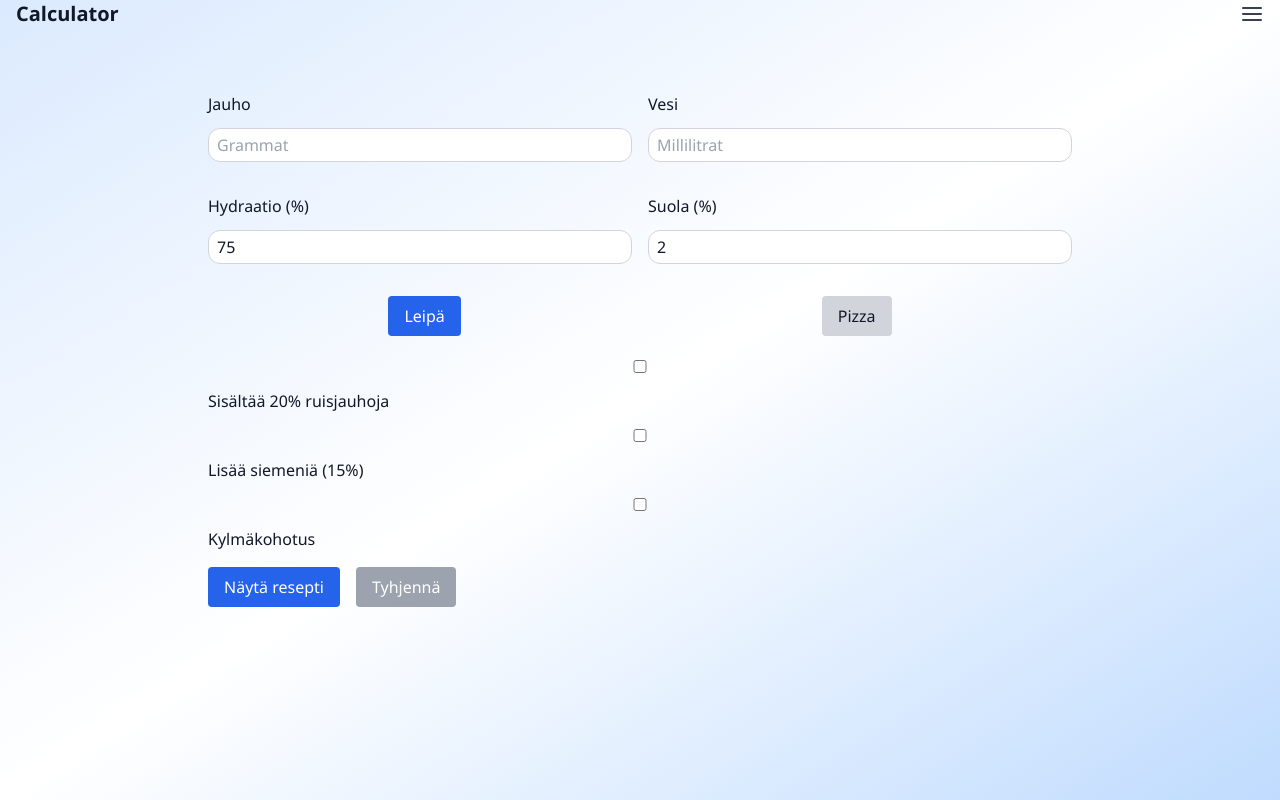
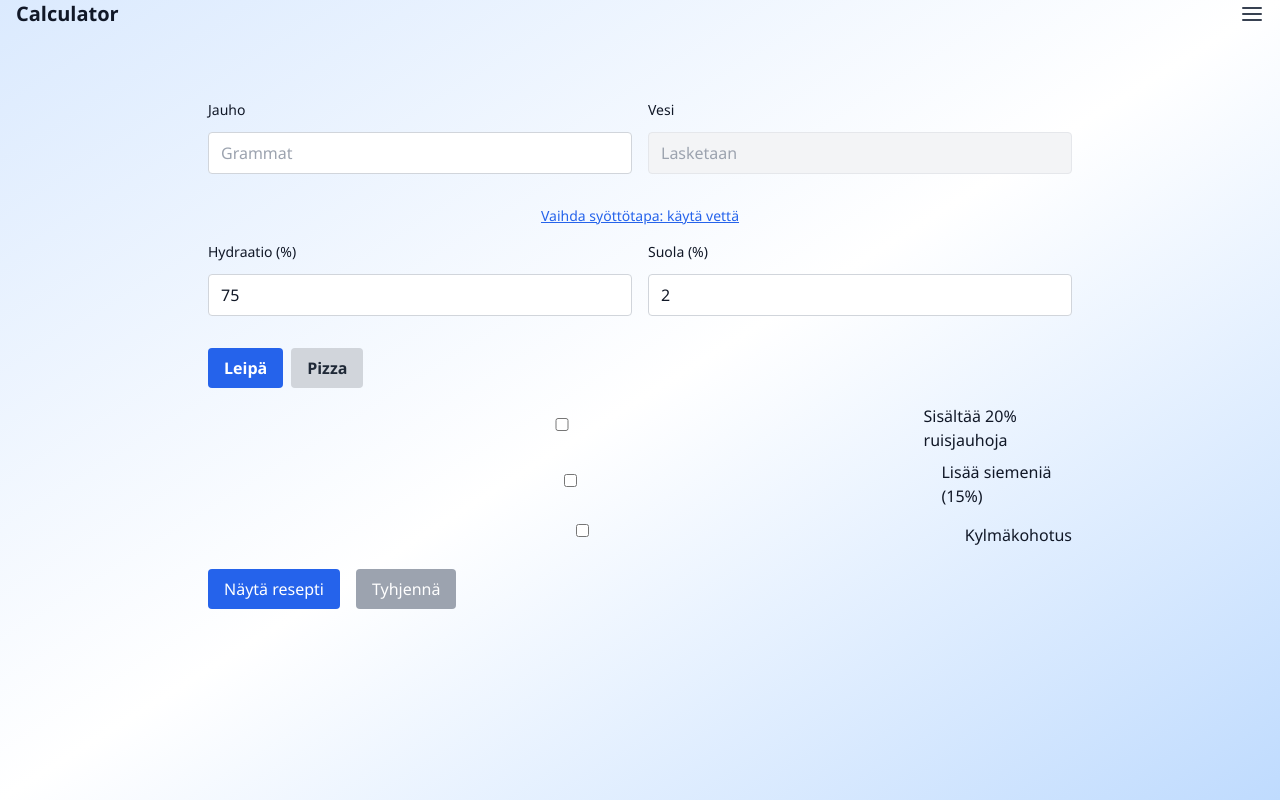
Before and after one commit to VilleJLehtola/Dough-calculator, a React (Vite) app: page / in a window 1280 px wide. Built offline with nearby package versions, Linux system fonts and the light colour scheme; no server answers.

Commit message:
Update CalculatorForm.jsx

```diff
--- a/src/components/CalculatorForm.jsx
+++ b/src/components/CalculatorForm.jsx
@@ -1,6 +1,7 @@
+// src/components/CalculatorForm.jsx
 import React from 'react';
 
-export default function CalculatorForm({
+const CalculatorForm = ({
   inputGrams,
   setInputGrams,
   inputType,
@@ -21,134 +22,168 @@ export default function CalculatorForm({
   setUseSeeds,
   showRecipe,
   setShowRecipe,
-  resetAll,
-}) {
+  resetAll
+}) => {
+  const handleInputTypeToggle = () => {
+    setInputType(inputType === 'jauho' ? 'vesi' : 'jauho');
+    setInputGrams('');
+  };
+
   return (
-    <div className="p-4 max-w-4xl mx-auto">
-      <div className="grid grid-cols-2 gap-4">
+    <div className="max-w-4xl mx-auto px-4 py-6">
+      <div className="grid grid-cols-1 md:grid-cols-2 gap-4 mb-4">
         <div>
-          <label className="block mb-1">Jauho</label>
+          <label className="block text-sm font-medium mb-1">
+            {inputType === 'jauho' ? 'Jauho' : 'Vesi'}
+          </label>
           <input
             type="number"
-            value={inputType === 'jauho' ? inputGrams : ''}
-            onChange={(e) => {
-              setInputType('jauho');
-              setInputGrams(e.target.value);
-            }}
+            className="w-full px-3 py-2 border border-gray-300 rounded dark:bg-gray-700 dark:text-white dark:border-gray-600"
+            value={inputGrams}
+            onChange={(e) => setInputGrams(e.target.value)}
             placeholder="Grammat"
-            className="w-full border px-2 py-1"
           />
         </div>
+
         <div>
-          <label className="block mb-1">Vesi</label>
+          <label className="block text-sm font-medium mb-1">
+            {inputType === 'jauho' ? 'Vesi' : 'Jauho'}
+          </label>
           <input
-            type="number"
-            value={inputType === 'vesi' ? inputGrams : ''}
-            onChange={(e) => {
-              setInputType('vesi');
-              setInputGrams(e.target.value);
-            }}
-            placeholder="Millilitrat"
-            className="w-full border px-2 py-1"
+            type="text"
+            className="w-full px-3 py-2 border border-gray-200 bg-gray-100 rounded text-gray-400 dark:bg-gray-800 dark:text-gray-500"
+            value=""
+            disabled
+            placeholder={inputType === 'jauho' ? 'Lasketaan' : 'Lasketaan'}
           />
         </div>
       </div>
 
-      <div className="grid grid-cols-2 gap-4 mt-4">
+      <div className="flex justify-center mb-4">
+        <button
+          onClick={handleInputTypeToggle}
+          className="text-sm text-blue-600 dark:text-blue-400 underline"
+        >
+          Vaihda syöttötapa: {inputType === 'jauho' ? 'käytä vettä' : 'käytä jauhoa'}
+        </button>
+      </div>
+
+      <div className="grid grid-cols-1 md:grid-cols-2 gap-4 mb-4">
         <div>
-          <label className="block mb-1">Hydraatio (%)</label>
+          <label className="block text-sm font-medium mb-1">Hydraatio (%)</label>
           <input
             type="number"
             value={hydration}
-            onChange={(e) => setHydration(Number(e.target.value))}
-            className="w-full border px-2 py-1"
+            onChange={(e) => setHydration(e.target.value)}
+            min={55}
+            max={100}
+            className="w-full px-3 py-2 border border-gray-300 rounded dark:bg-gray-700 dark:text-white dark:border-gray-600"
           />
         </div>
         <div>
-          <label className="block mb-1">Suola (%)</label>
+          <label className="block text-sm font-medium mb-1">Suola (%)</label>
           <input
             type="number"
             value={saltPct}
-            onChange={(e) => setSaltPct(Number(e.target.value))}
-            className="w-full border px-2 py-1"
+            onChange={(e) => setSaltPct(e.target.value)}
+            min={0}
+            max={5}
+            className="w-full px-3 py-2 border border-gray-300 rounded dark:bg-gray-700 dark:text-white dark:border-gray-600"
           />
         </div>
       </div>
 
-      <div className="flex justify-around mt-4">
+      <div className="flex gap-2 mb-4">
         <button
-          className={`px-4 py-2 rounded ${mode === 'leipa' ? 'bg-blue-600 text-white' : 'bg-gray-300'}`}
           onClick={() => setMode('leipa')}
+          className={`px-4 py-2 rounded font-semibold ${
+            mode === 'leipa'
+              ? 'bg-blue-600 text-white'
+              : 'bg-gray-300 text-gray-800 dark:bg-gray-600 dark:text-white'
+          }`}
         >
           Leipä
         </button>
         <button
-          className={`px-4 py-2 rounded ${mode === 'pizza' ? 'bg-blue-600 text-white' : 'bg-gray-300'}`}
           onClick={() => setMode('pizza')}
+          className={`px-4 py-2 rounded font-semibold ${
+            mode === 'pizza'
+              ? 'bg-blue-600 text-white'
+              : 'bg-gray-300 text-gray-800 dark:bg-gray-600 dark:text-white'
+          }`}
         >
           Pizza
         </button>
       </div>
 
-      <div className="mt-4 space-y-2">
+      <div className="space-y-2 mb-4">
         {mode === 'leipa' && (
-          <>
-            <label className="block">
+          <div className="flex items-center">
             <input
+              id="rye"
               type="checkbox"
               checked={useRye}
               onChange={(e) => setUseRye(e.target.checked)}
               className="mr-2"
             />
-              Sisältää 20% ruisjauhoja
-            </label>
-            <label className="block">
+            <label htmlFor="rye">Sisältää 20% ruisjauhoja</label>
+          </div>
+        )}
+
+        {mode === 'leipa' && (
+          <div className="flex items-center">
             <input
+              id="seeds"
               type="checkbox"
               checked={useSeeds}
               onChange={(e) => setUseSeeds(e.target.checked)}
               className="mr-2"
             />
-              Lisää siemeniä (15%)
-            </label>
-          </>
+            <label htmlFor="seeds">Lisää siemeniä (15%)</label>
+          </div>
         )}
+
+        <div className="flex items-center">
+          <input
+            id="cold"
+            type="checkbox"
+            checked={coldFermentation}
+            onChange={(e) => setColdFermentation(e.target.checked)}
+            className="mr-2"
+          />
+          <label htmlFor="cold">Kylmäkohotus</label>
+        </div>
+
         {mode === 'pizza' && (
-          <label className="block">
+          <div className="flex items-center">
             <input
+              id="oil"
               type="checkbox"
               checked={useOil}
               onChange={(e) => setUseOil(e.target.checked)}
               className="mr-2"
             />
-            Lisää öljyä (3%)
-          </label>
+            <label htmlFor="oil">Lisää öljyä (3%)</label>
+          </div>
         )}
-        <label className="block">
-          <input
-            type="checkbox"
-            checked={coldFermentation}
-            onChange={(e) => setColdFermentation(e.target.checked)}
-            className="mr-2"
-          />
-          Kylmäkohotus
-        </label>
       </div>
 
-      <div className="mt-4 flex gap-4">
+      <div className="flex gap-4">
         <button
           onClick={() => setShowRecipe(true)}
-          className="bg-blue-600 text-white px-4 py-2 rounded"
+          className="bg-blue-600 hover:bg-blue-700 text-white px-4 py-2 rounded"
         >
           Näytä resepti
         </button>
         <button
           onClick={resetAll}
-          className="bg-gray-400 text-white px-4 py-2 rounded"
+          className="bg-gray-400 hover:bg-gray-500 text-white px-4 py-2 rounded"
         >
           Tyhjennä
         </button>
       </div>
     </div>
   );
-}
+};
+
+export default CalculatorForm;
```
Lines whose indentation alone changed are shown as unchanged.
